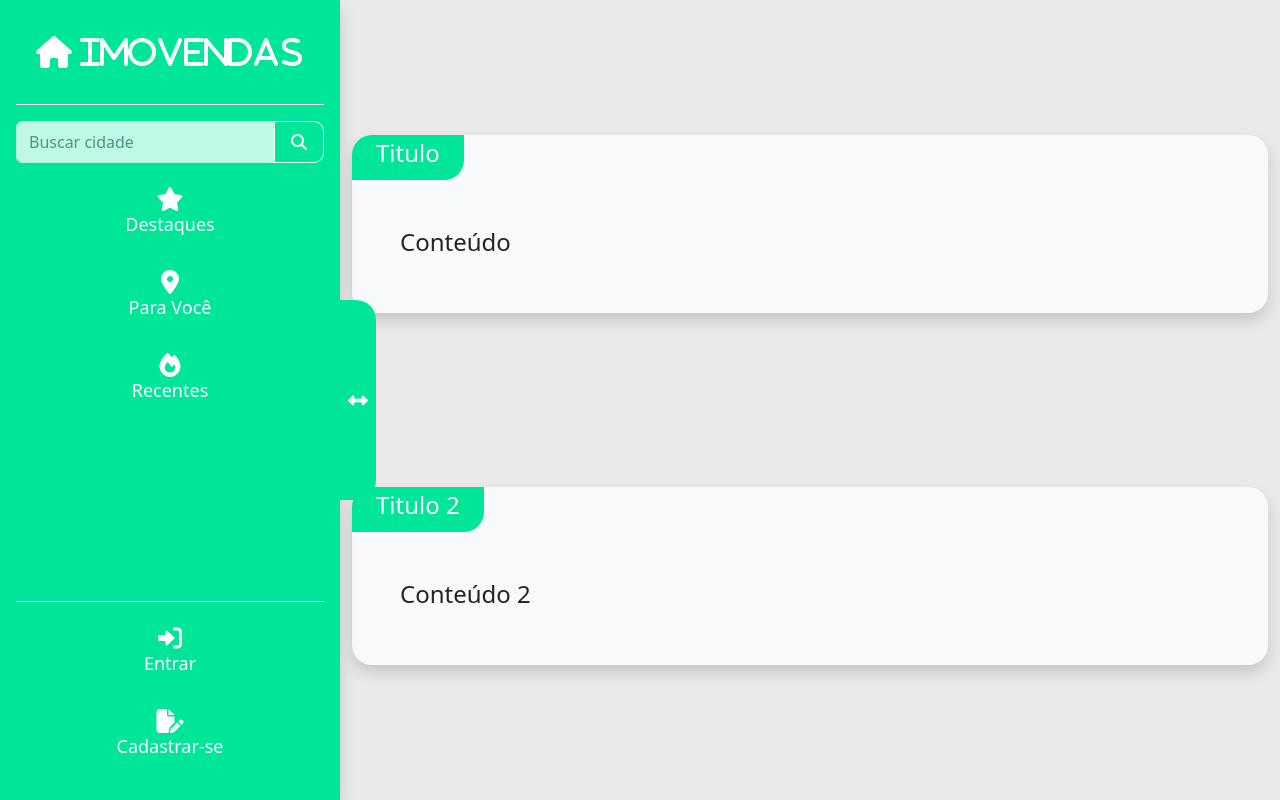
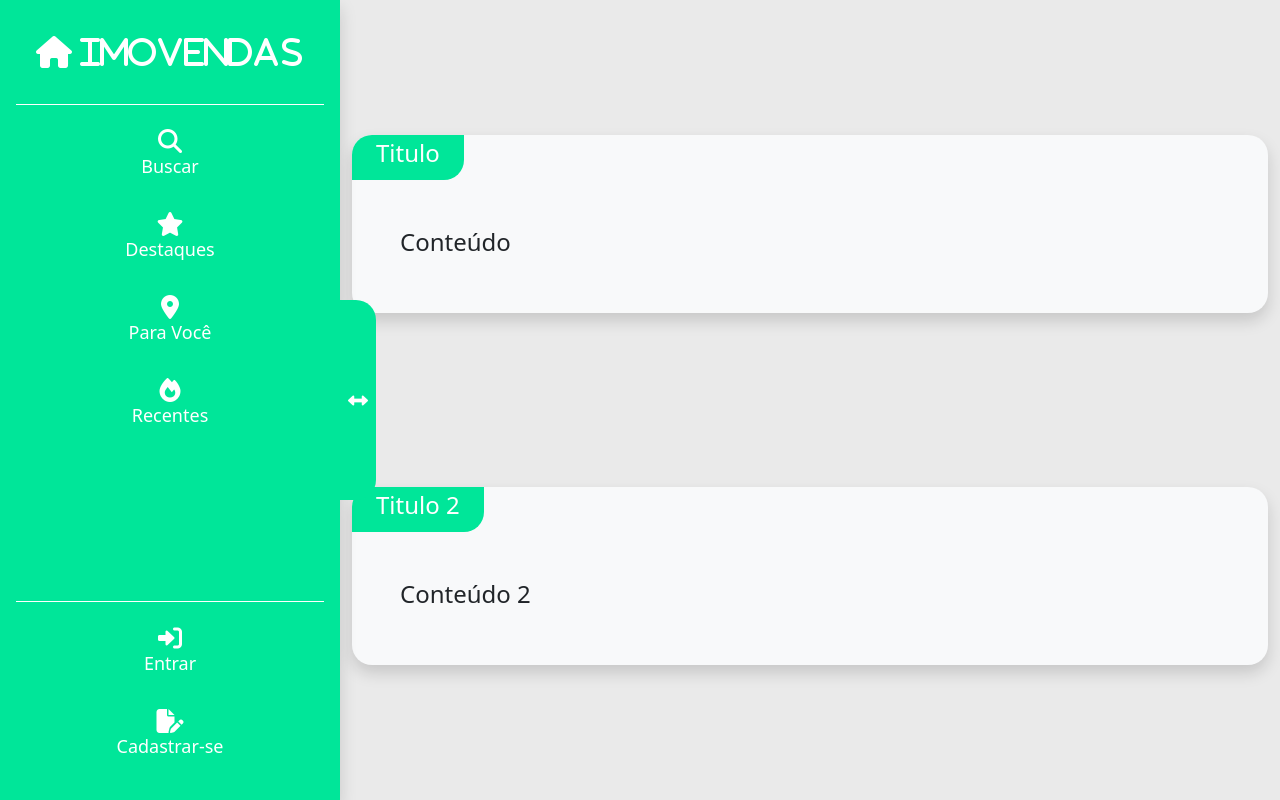
Before and after one commit to ifpr-paranavai/ImoVendas, a Django app: template paginas/templates/paginas/template.html in a window 1280 px wide. Run offline with Django 4.2, Linux system fonts and the light colour scheme; the template is opened without the code that fills it, so the values that code supplies are empty; some libraries are stand-ins or nearby versions.

Commit message:
botão buscar

```diff
--- a/paginas/templates/paginas/template.html
+++ b/paginas/templates/paginas/template.html
@@ -44,18 +44,13 @@
             {% endblock %}
             <hr style="border-width: 1px; opacity: 1; color: white;">
             <ul class="nav nav-pills flex-column mb-auto">
-                {% block search %}
-                <li class="nav-item mb-3">
-                    <form class="input-group" id="search-form">
-                        <input type="text" class="form-control opacity-75 border border-light" placeholder="Buscar cidade" id="search-bar">
-                        <button class="text-white border border-light iconTextButton hoverTransition" type="submit">
-                            <i class="fas fa-search"></i>
-                        </button>
-                    </form>
+                {% block items %}
+                <li class="nav-item rounded-xl hoverTransition">
+                    <a href="{% url 'buscar-imovel' %}" class="nav-link text-white text-center">
+                        <i class="fa-solid fa-search fa-xl"></i>
+                        <p>Buscar</p>
+                    </a>
                 </li>
-                {% endblock %}
-
-                {% block items %}
 
                 <li class="nav-item rounded-xl hoverTransition">
                     <a href="{% url 'buscar-imovel' %}?destacado=True" class="nav-link text-white text-center">
```
